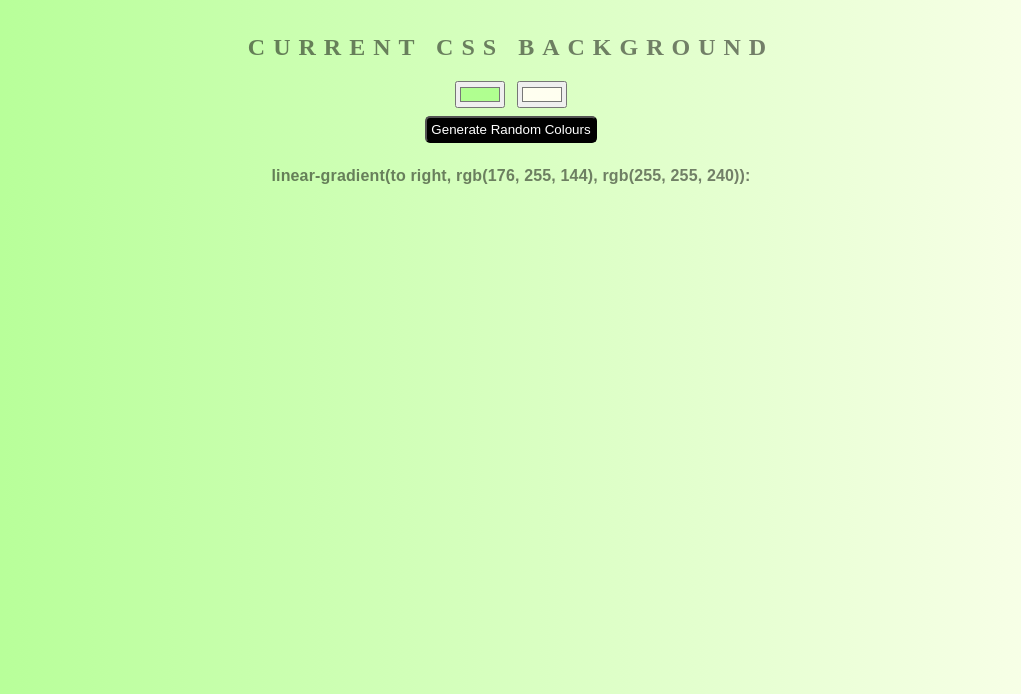
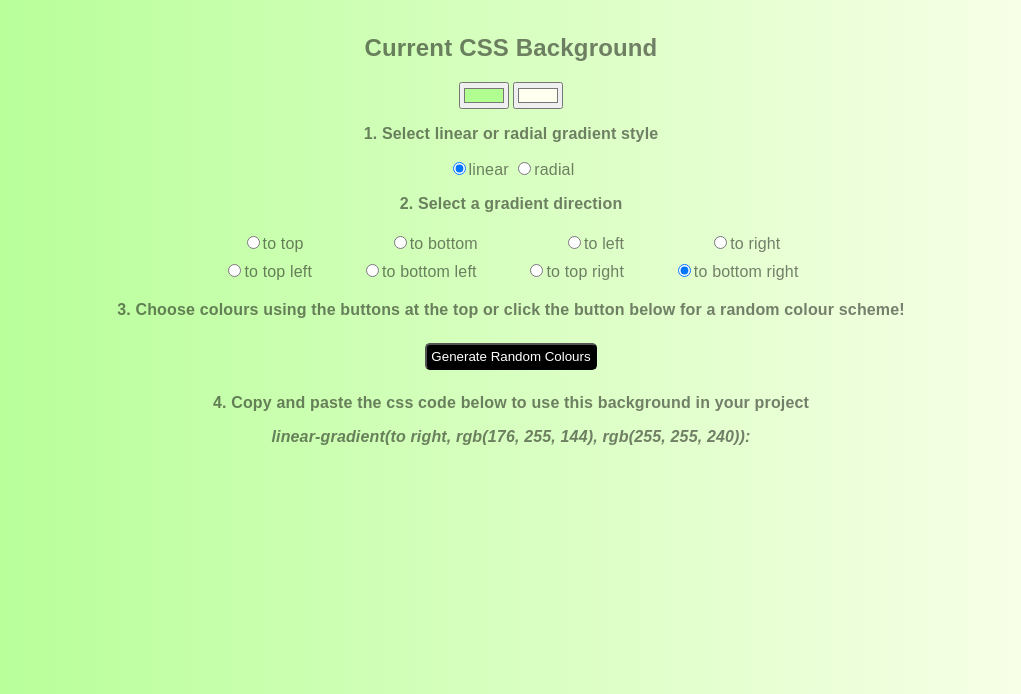
Before and after one commit to WillDRuss/background-generator, a plain HTML site: page index.html in a window 1280 px wide. Shown: the part 106-800 px from the top of the page, without its empty margins (129-1150 px from the left). Drawn offline with Linux system fonts and the light colour scheme.

Commit message:
phase 1 of adding additional gradient options. Can pick between linear and radial. Directional options are still a work in progress.

```diff
--- a/index.html
+++ b/index.html
@@ -7,10 +7,39 @@
 <body id="gradient">
 	<h1>Background Generator</h1>
 	<h2>Current CSS Background</h2>
+
 	<input class="color1" type="color" name="color1" value="#b0ff90">
 	<input class="color2" type="color" name="color2" value="#fffff0"><br>
+
+	<div id="gradient-type">
+		<h3>1. Select linear or radial gradient style</h3>
+		<input id="linearRadio" type="radio" name="gradient-style" value="linear" checked>linear
+		<input id="radialRadio"  type="radio" name="gradient-style" value="radial">radial
+	</div>
+
+	<h3>2. Select a gradient direction</h3>
+
+	<div id="direction-options">
+		<div class="direction-inputs">
+			<span><input id="top" type="radio" name="liner-direction" value="top" checked>to top</span>
+			<span><input id="bottom" type="radio" name="liner-direction" value="bottom" checked>to bottom</span>
+			<span><input id="left" type="radio" name="liner-direction" value="left" checked>to left</span>
+			<span><input id="right" type="radio" name="liner-direction" value="right" checked>to right</span>
+		</div>
+		<div class="direction-inputs">
+			<span><input id="top-left" type="radio" name="liner-direction" value="top-left" checked>to top left</span>
+			<span><input id="bottom-left" type="radio" name="liner-direction" value="bottom-left" checked>to bottom left</span>
+			<span><input id="top-right" type="radio" name="liner-direction" value="top-right" checked>to top right</span>
+			<span><input id="bottom-right" type="radio" name="liner-direction" value="bottom-right" checked>to bottom right</span>
+		</div>
+	</div>
+
+	<h3>3. Choose colours using the buttons at the top or click the button below for a random colour scheme!</h3>
+
 	<button id="enter">Generate Random Colours</button>
-	<h3></h3>
+
+	<h3>4. Copy and paste the css code below to use this background in your project</h3>
+	<h3 id="css-output"></h3>
 	<script type="text/javascript" src="script.js"></script>
 </body>
 </html>
--- a/script.js
+++ b/script.js
@@ -1,13 +1,24 @@
-const css =  document.querySelector("h3");
+const css =  document.querySelector("#css-output");
 const color1 = document.querySelector(".color1");
 const color2 = document.querySelector(".color2");
 const body = document.getElementById("gradient");
+const linearRadio = document.getElementById("linearRadio")
+const radialRadio = document.getElementById("radialRadio")
+const enter = document.getElementById("enter");
 const hexArr = ["0","1","2","3","4","5","6","7","8","9","a","b","c","d","e","f"];
-const enter = document.getElementById("enter");
+
+
+function gradientType() {
+	if (linearRadio.checked) {
+		return 'linear-gradient(to right, '
+	} else if (radialRadio.checked) {
+		return 'radial-gradient(circle, '
+	}
+}
 
 function setGradient() {
 	body.style.background =
-		"linear-gradient(to right, "
+		gradientType()
 		+ color1.value + ", "
 		+ color2.value + ")";
 
--- a/style.css
+++ b/style.css
@@ -1,9 +1,8 @@
 body {
-	font: 'Raleway', sans-serif;
+	font-family: arial;
     color: rgba(0,0,0,.5);
     text-align: center;
-    text-transform: uppercase;
-    letter-spacing: .5rem;
+    letter-spacing: .01rem;
     top: 15%;
 	background: linear-gradient(to right, red , yellow); /* Standard syntax */
 }
@@ -25,6 +24,28 @@ h3 {
     letter-spacing: 0.01rem;
 }
 
+input:hover {
+    cursor: pointer;
+}
+
+.direction-inputs {
+    display: flex;
+    justify-content: space-around;
+    margin: 0.25rem;
+    width: 100%;
+}
+
+#gradient-type {
+    margin: 0.5rem;
+}
+
+#direction-options {
+    display: flex;
+    flex-wrap: wrap;
+    justify-content: center;
+    margin: 0.5rem 25% 0.5rem 25%;
+}
+
 #enter {
     margin: 0.5rem;
     padding: 0.25rem;
@@ -38,3 +59,7 @@ h3 {
     background-color: white;
     color: black;
 }
+
+#css-output {
+    font-style: italic;
+}
```
